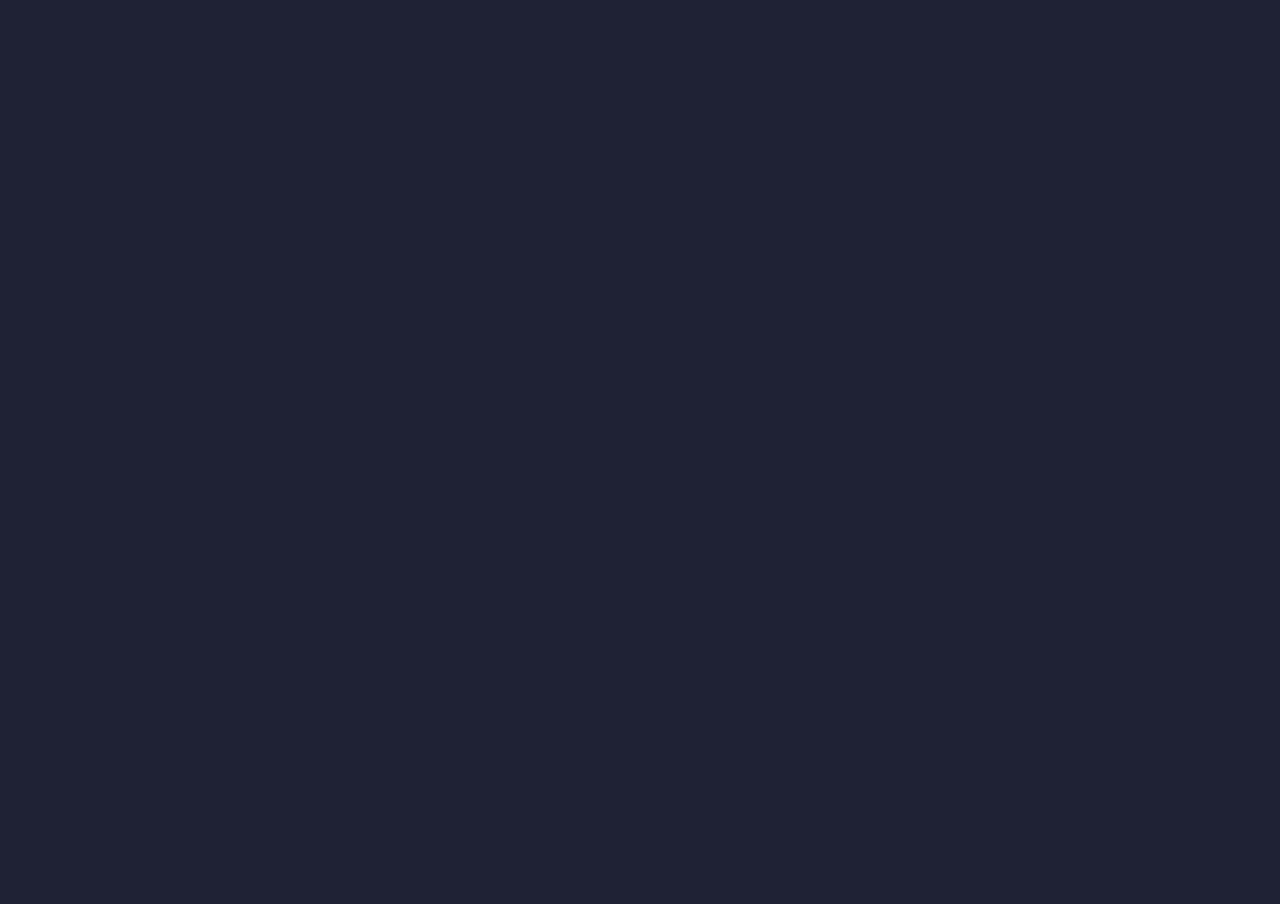
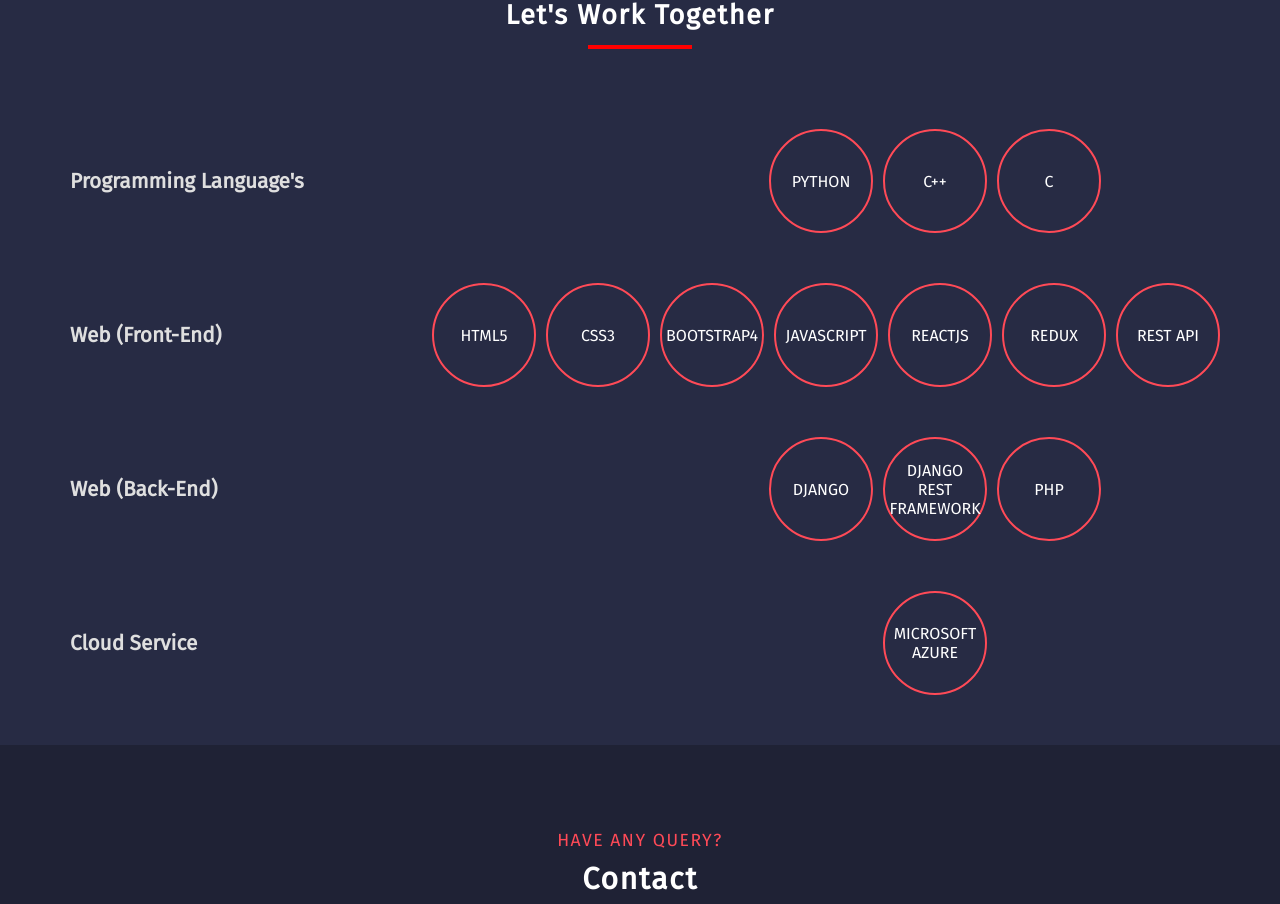
Before and after one commit to atikmahbub/React-Portfolio, a React (Create React App) app: page / in a window 1280 px wide. Shown: the part 4114-5018 px from the top of the page. Before the commit the page ends 3996 px from the top, so only its background shows below. Built offline with nearby package versions, Linux system fonts and the light colour scheme.

Commit message:
all section added

```diff
--- /dev/null
+++ b/src/assets/css/contact.css
@@ -0,0 +1,64 @@
+.contact-section{
+    padding: 50px;
+}
+.contact-title{
+    margin-top: 3%;
+    font-size: 1.8rem;
+    font-weight: 900;
+    color: #fff;
+    text-align: center;
+    letter-spacing: 1.5px;
+    display: flex;
+    flex-direction: column;
+    justify-content: center;
+    align-items: center;
+}
+
+.contact-title hr{
+    border: 2px solid red;
+    width: 100px;
+    margin-bottom: 30px;
+}
+
+.contact-title div:nth-child(1){
+    color: #ff4a57;
+    font-size: 1.1rem;
+    font-weight: 500;
+}
+
+.contact-title div:nth-child(2){
+    color: #fff;
+    font-size: 1.9rem;
+    margin-top: 10px;
+}
+
+.contact-content{
+    display: flex;
+    justify-content: space-evenly;
+}
+
+.contact-content-item{
+    width: 25%;
+    background-color: #23263a !important;
+    display: flex;
+    align-items: center;
+    padding: 30px;
+}
+
+.contact-item{
+    color: #fff;
+    margin-left: 10px;
+}
+
+.contact-item span{
+    font-size: 1.2rem;
+    font-weight: 900;
+    position: relative;
+    bottom: 10px;
+}
+
+.contact-content-item:hover{
+    border: 2px solid #ff4a57;
+    transition: .5s linear;
+    cursor: pointer;
+}
--- /dev/null
+++ b/src/assets/css/footer.css
@@ -0,0 +1,11 @@
+.footer-content{
+    display: block;
+    margin: auto;
+    text-align: center;
+    padding: 30px;
+}
+
+.footer-content a{
+    text-decoration: none;
+    color: #dfdfdf;
+}
--- /dev/null
+++ b/src/assets/css/skill.css
@@ -0,0 +1,94 @@
+.skill-section{
+   background: rgb(39, 43, 68);
+   padding: 50px;
+}
+
+.skill-title{
+    margin-top: 3%;
+    font-size: 1.8rem;
+    font-weight: 900;
+    color: #fff;
+    text-align: center;
+    letter-spacing: 1.5px;
+    display: flex;
+    flex-direction: column;
+    justify-content: center;
+    align-items: center;
+}
+
+.skill-title hr{
+    border: 2px solid red;
+    width: 100px;
+    margin-bottom: 30px;
+}
+
+.skill-title div:nth-child(1){
+    color: #ff4a57;
+    font-size: 1.1rem;
+    font-weight: 700;
+}
+
+.skill-title div:nth-child(2){
+    color: #fff;
+    font-size: 1.7rem;
+    margin-top: 10px;
+}
+
+.skill-content-section{
+    display: flex;
+    flex-direction: column;
+}
+
+.skill-content{
+    display: flex;
+    justify-content: space-between;
+    align-items: center;
+    margin-top: 50px;
+}
+
+.skill-content-header{
+    width: 30%;
+    font-size: 1.3rem;
+    color: #dfdfdf;
+    align-items: center;
+    flex: 1;
+    font-weight: 700;
+    margin-left: 20px;
+}
+
+.skill-content-item{
+    width: 50%;
+    display: flex;
+    justify-content: center;
+    align-items: center;
+    width: 100%;
+    flex: 1;
+}
+
+.skill-item-card{
+    width: 90px;
+    height: 90px;
+    margin: 0 10px 0 0;
+    border-radius: 50%;
+    border:2px solid #ff4a57;
+    display: flex;
+    justify-content: center;
+    align-items: center;
+    padding: 5px;
+    text-align: center;
+    color: #fff;
+    font-weight: 500;
+    text-transform: uppercase;
+}
+
+.skill-item-card:hover{
+    background-color: #ff4a57;
+    transition: .5s linear;
+    cursor: pointer;
+}
+
+.skill-content-header:hover{
+    color: #ff4a57;
+    transition: .5s linear;
+    cursor: pointer;
+}
--- /dev/null
+++ b/src/components/Contact.js
@@ -0,0 +1,46 @@
+import React from 'react'
+import '../assets/css/contact.css'
+import Paper from '@material-ui/core/Paper';
+import LocationOnIcon from '@material-ui/icons/LocationOn';
+import CallIcon from '@material-ui/icons/Call';
+import EmailIcon from '@material-ui/icons/Email';
+
+function Contact() {
+    return (
+        <div className="contact-section">
+            <div className="contact-title">
+                <div>HAVE ANY QUERY?</div>
+                <div>Contact</div>
+                <hr/>
+            </div>
+            <div className="contact-content">
+                <Paper elevation={2} className="contact-content-item">
+                <LocationOnIcon style={{color: "#ff4a57" , fontSize : "40px"}}/>
+                <div className="contact-item">
+                    <span>Address</span>
+                    <br/>
+                    Rampura, Dhaka, Bangladesh
+                </div>
+                </Paper>
+                <Paper elevation={2} className="contact-content-item">
+                <CallIcon style={{color: "#ff4a57" , fontSize : "40px"}}/>
+                <div className="contact-item">
+                    <span>Call</span>
+                    <br/>
+                    +880-1689127737
+                </div>
+                </Paper>
+                <Paper elevation={2} className="contact-content-item">
+                <EmailIcon style={{color: "#ff4a57" , fontSize : "40px"}}/>
+                <div className="contact-item">
+                    <span>Email</span>
+                    <br/>
+                    atikmahbub100@gmail.com
+                </div>
+                </Paper>
+            </div>
+        </div>
+    )
+}
+
+export default Contact
--- a/src/components/Experience.js
+++ b/src/components/Experience.js
@@ -3,6 +3,7 @@
 import WorkIcon from '@material-ui/icons/Work';
 import TimerIcon from '@material-ui/icons/Timer';
 import CheckCircleIcon from '@material-ui/icons/CheckCircle';
+import TouchAppIcon from '@material-ui/icons/TouchApp';
 
 function Experience() {
     return (
@@ -16,6 +17,10 @@
                     <div className="job-title-item">
                     <WorkIcon style={{fontSize : "30px" , color : "#ff4a57"}}/>
                     <h3> Think Bricks LLC</h3>
+                    </div>
+                    <div className="job-title-item">
+                    <TouchAppIcon style={{fontSize : "30px" , color : "#ff4a57"}}/>
+                    <h3> Software Developer</h3>
                     </div>
                     <div className="job-title-item">
                     <TimerIcon style={{fontSize : "30px" , color : "#ff4a57"}}/>
--- /dev/null
+++ b/src/components/Footer.js
@@ -0,0 +1,12 @@
+import React from 'react'
+import '../assets/css/footer.css'
+
+function Footer() {
+    return (
+        <div className="footer-content">
+            Copyright <a href="http://google.com">Atik Mahbub</a>
+        </div>
+    )
+}
+
+export default Footer
--- a/src/components/FullPage.js
+++ b/src/components/FullPage.js
@@ -6,6 +6,9 @@
 import Intro from '../components/Intro'
 import Experience from '../components/Experience'
 import Portfolio from '../components/Portfolio'
+import Skill from '../components/Skill'
+import Contact from '../components/Contact'
+import Footer from '../components/Footer'
 
 function FullPage() {
     return (
@@ -28,6 +31,15 @@
             <div className="portfolio-container">
                 <Portfolio/>
             </div>
+            <div className="skill-container">
+                <Skill/>
+            </div>
+            <div className="contact-container">
+                <Contact/>
+            </div>
+            <div className="footer-container">
+                <Footer/>
+            </div>
         </div>
     )
 }
--- /dev/null
+++ b/src/components/Skill.js
@@ -0,0 +1,89 @@
+import React from 'react'
+import '../assets/css/skill.css'
+
+function Skill() {
+    return (
+        <div className="skill-section">
+            <div className="skill-title">
+                <div>I'm Expert On..</div>
+                <div>Let's Work Together</div>
+                <hr/>
+            </div>
+            <div className="skill-content-section">
+                <div className="skill-content">
+                    <div className="skill-content-header">
+                        Programming Language's
+                    </div>
+                    <div className="skill-content-item">
+                        <div className="skill-item-card">
+                            Python
+                        </div>
+                        <div className="skill-item-card">
+                            C++
+                        </div>
+                        <div className="skill-item-card">
+                            C
+                        </div>
+                    </div>
+                </div>
+                <div className="skill-content">
+                    <div className="skill-content-header">
+                        Web (Front-End)
+                    </div>
+                    <div className="skill-content-item">
+                        <div className="skill-item-card">
+                            HTML5
+                        </div>
+                        <div className="skill-item-card">
+                            CSS3
+                        </div>
+                        <div className="skill-item-card">
+                            Bootstrap4
+                        </div>
+                        <div className="skill-item-card">
+                            Javascript
+                        </div>
+                        <div className="skill-item-card">
+                            ReactJS
+                        </div>
+                        <div className="skill-item-card">
+                            Redux
+                        </div>
+                        <div className="skill-item-card">
+                            Rest Api
+                        </div>
+
+                    </div>
+                </div>
+                <div className="skill-content">
+                    <div className="skill-content-header">
+                        Web (Back-End)
+                    </div>
+                    <div className="skill-content-item">
+                        <div className="skill-item-card">
+                            Django
+                        </div>
+                        <div className="skill-item-card">
+                            Django Rest Framework
+                        </div>
+                        <div className="skill-item-card">
+                            PHP
+                        </div>
+                    </div>
+                </div>
+                <div className="skill-content">
+                    <div className="skill-content-header">
+                        Cloud Service
+                    </div>
+                    <div className="skill-content-item">
+                        <div className="skill-item-card">
+                            Microsoft Azure
+                        </div>
+                    </div>
+                </div>
+            </div>
+        </div>
+    )
+}
+
+export default Skill
```
